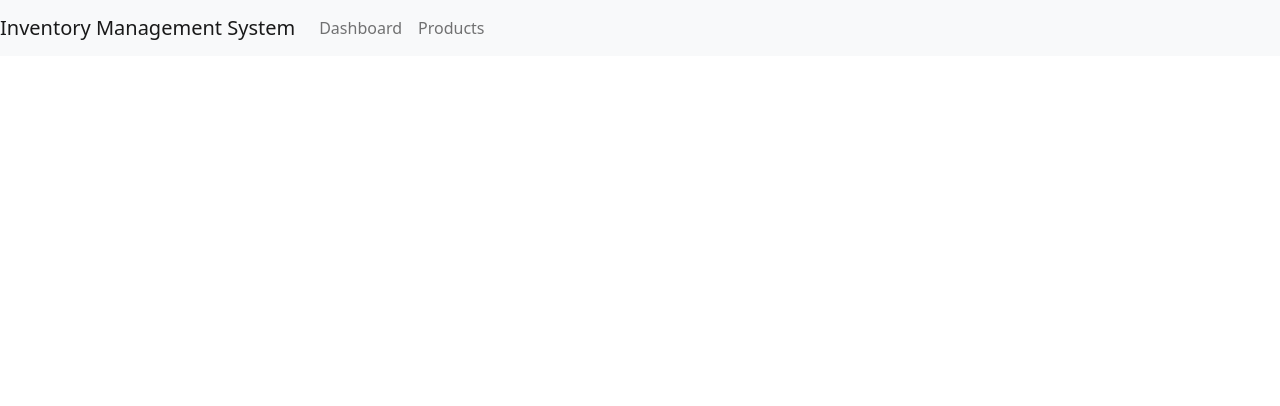
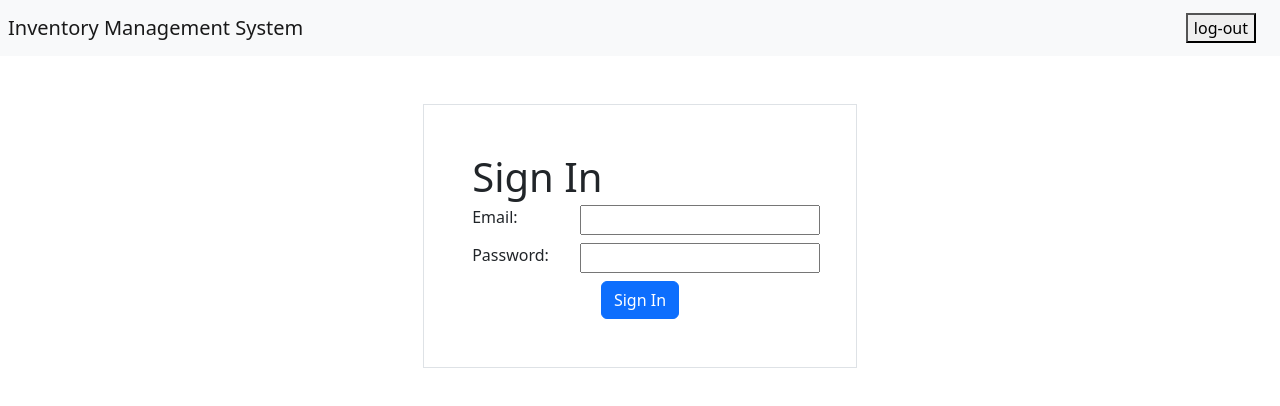
Before and after one commit to Jp8125/inv_sys, an Angular app: page /sign-in in a window 1280 px wide. Before the commit this address led to /. Shown: the top 406 px of the page. Built offline with nearby package versions, Linux system fonts and the light colour scheme.

Commit message:
set-up the authentication

```diff
--- a/src/app/app.component.html
+++ b/src/app/app.component.html
@@ -1,17 +1,21 @@
 <nav class="navbar navbar-expand-lg navbar-light bg-light">
-  <a class="navbar-brand" href="#">Inventory Management System</a>
+  <a class="navbar-brand ps-2" href="#">Inventory Management System</a>
   <button class="navbar-toggler" type="button" data-toggle="collapse" data-target="#navbarNav" aria-controls="navbarNav" aria-expanded="false" aria-label="Toggle navigation">
     <span class="navbar-toggler-icon"></span>
   </button>
-  <div class="collapse navbar-collapse" id="navbarNav">
+  <div class="collapse navbar-collapse d-flex justify-content-between pe-4" id="navbarNav">
     <ul class="navbar-nav">
+
       <li class="nav-item">
-        <a class="nav-link" routerLink="/">Dashboard</a>
+        <a class="nav-link d-none" routerLink="/dashboard" id="dash">DashBoard</a>
       </li>
       <li class="nav-item">
-        <a class="nav-link" routerLink="/products">Products</a>
+        <a class="nav-link d-none" routerLink="/products" id="prd">Products</a>
       </li>
     </ul>
+
+      <button (click)="log_out()">log-out</button>
+
   </div>
 </nav>
 <router-outlet></router-outlet>
--- a/src/app/app.component.ts
+++ b/src/app/app.component.ts
@@ -1,10 +1,18 @@
 import { Component } from '@angular/core';
-
+import { AuthService } from './auth-service.service';
+import { Router } from '@angular/router';
 @Component({
   selector: 'app-root',
   templateUrl: './app.component.html',
   styleUrls: ['./app.component.css']
 })
 export class AppComponent {
+  constructor(private authService: AuthService, private router: Router){}
   title = 'inv_sys';
+  log_out(){
+    this.authService.logout()
+    this.router.navigate(['/sign-in']);
+    $('#dash').addClass('d-none')
+    $('#prd').addClass('d-none')
+  }
 }
--- a/src/app/auth-service.service.ts
+++ b/src/app/auth-service.service.ts
@@ -7,12 +7,12 @@ import { tap } from 'rxjs/operators';
   providedIn: 'root'
 })
 export class AuthService {
-  private readonly apiUrl = 'http://api.example.com/auth';
+  private readonly apiUrl = 'http://restapi.adequateshop.com/api/authaccount';
 
   constructor(private http: HttpClient) { }
 
-  authenticate(username: string, password: string): Observable<any> {
-    return this.http.post(`${this.apiUrl}/login`, { username, password }).pipe(
+  authenticate(email: string, password: string): Observable<any> {
+    return this.http.post(`${this.apiUrl}/login`, { email, password }).pipe(
       tap((response: any) => localStorage.setItem('access_token', response.access_token))
     );
   }
--- a/src/app/product/product.component.html
+++ b/src/app/product/product.component.html
@@ -10,7 +10,6 @@
 <body>
 
   <div class="container">
-
       <h1>Products</h1>
       <div class="form-group">
         <input type="text" class="form-control" placeholder="Product name" [(ngModel)]="newProduct.title">
--- a/src/app/product/product.component.ts
+++ b/src/app/product/product.component.ts
@@ -34,7 +34,7 @@ export class ProductComponent implements OnInit {
    $('#update').removeClass('d-none')
    setTimeout(()=>{
     $('#update').addClass('d-none')
-   },60000)
+   },30000)
   }
   updateProduct(): void {
     this.productService.updateProduct(this.selectedProduct).subscribe(() => {
--- a/src/app/sign-in/sign-in.component.html
+++ b/src/app/sign-in/sign-in.component.html
@@ -1,14 +1,16 @@
-<div>
-    <h1>Sign In</h1>
+<div class="container d-flex justify-content-center p-5">
+  <div class="p-5 border">
+    <h1 class="mb-1">Sign In</h1>
     <form (ngSubmit)="signIn()">
-      <div>
-        <label for="email">Email:</label>
-        <input type="email" id="email" name="email" [(ngModel)]=" username" required>
+      <div class="row">
+        <label for="email" class="col">Email:</label>
+        <input type="email" id="email" name="email" [(ngModel)]="email" required class="col-8">
       </div>
-      <div>
-        <label for="password">Password:</label>
-        <input type="password" id="password" name="password" [(ngModel)]="password" required>
+      <div class="row mt-2">
+        <label for="password" class="col">Password:</label>
+        <input type="password" id="password" name="password" [(ngModel)]="password" required class="col-8">
       </div>
-      <button type="submit">Sign In</button>
+      <div class="container d-flex justify-content-center mt-2"><button type="submit" class="btn btn-primary">Sign In</button></div>
     </form>
   </div>
+  </div>
--- a/src/app/sign-in/sign-in.component.ts
+++ b/src/app/sign-in/sign-in.component.ts
@@ -8,14 +8,16 @@ import { AuthService } from '../auth-service.service';
   styleUrls: ['./sign-in.component.css']
 })
 export class SignInComponent {
-  username: string;
+  email: string;
   password: string;
 
   constructor(private authService: AuthService, private router: Router) { }
+  signIn(): void {
+    this.authService.authenticate(this.email, this.password).subscribe(() => {
+      this.router.navigate(['/dashboard']);
+    });
+    $('#dash').removeClass('d-none')
+    $('#prd').removeClass('d-none')
 
-  signIn(): void {
-    this.authService.authenticate(this.username, this.password).subscribe(() => {
-      this.router.navigate(['/']);
-    });
   }
 }
```
Also changed, not shown: src/app/app-routing.module.ts (+8 -4 lines).
